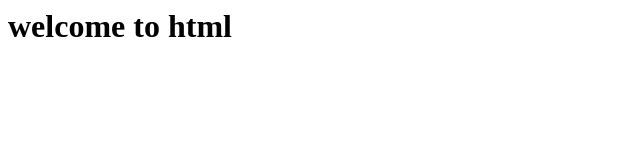
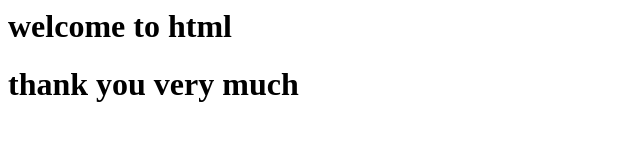
Before and after one commit to Rajinikanthpaisa/first, a plain HTML site: page index.html in a window 1280 px wide. Shown: the whole page, without its empty margins (0-640 px from the left). Drawn offline with Linux system fonts and the light colour scheme.

Commit message:
Update index.html

```diff
--- a/index.html
+++ b/index.html
@@ -4,5 +4,6 @@
 </head>
 <body>
 <h1>welcome to html</h1>
+<h1>thank you very much</h1>
 </body>
 </html>
```
